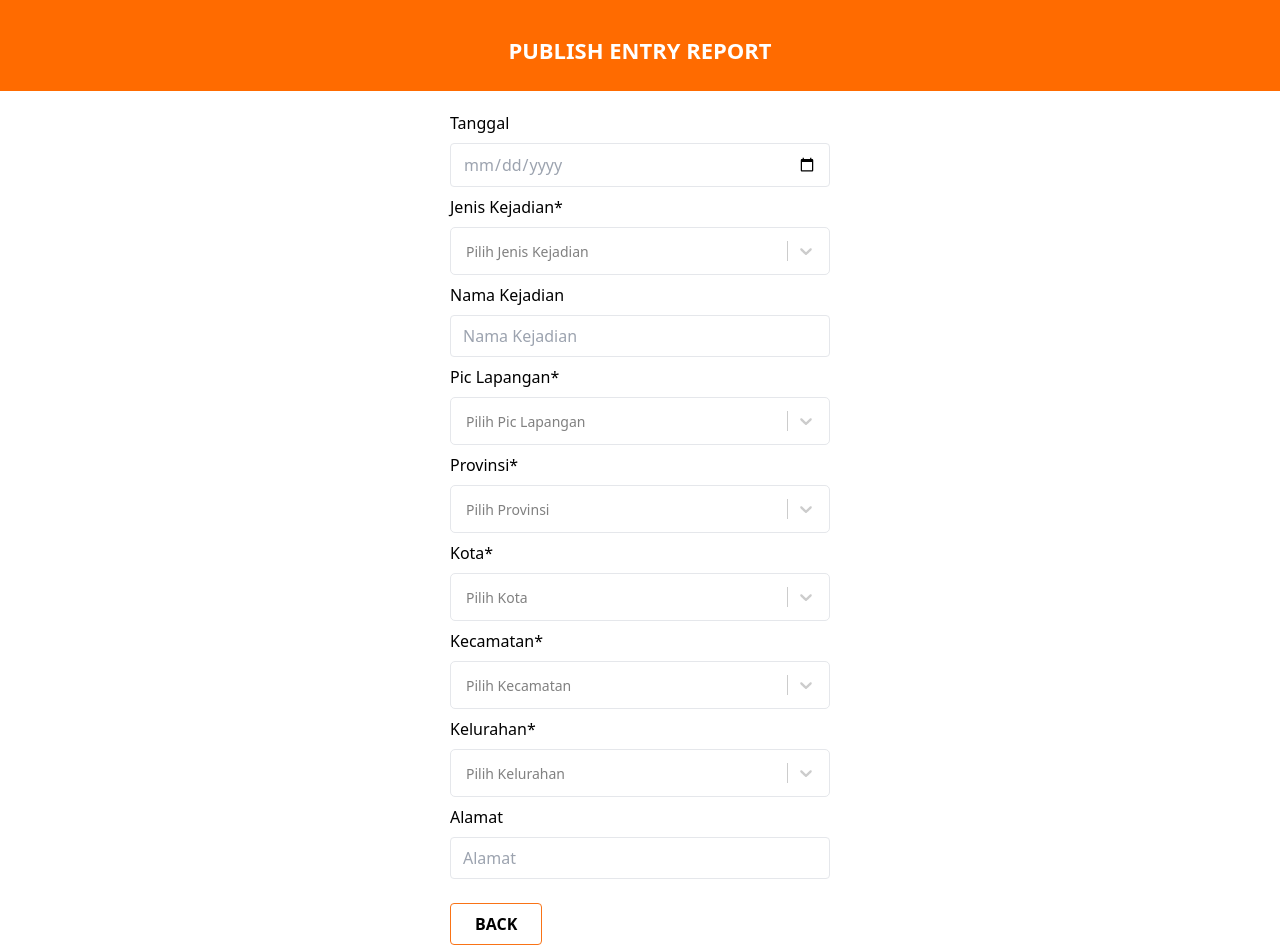
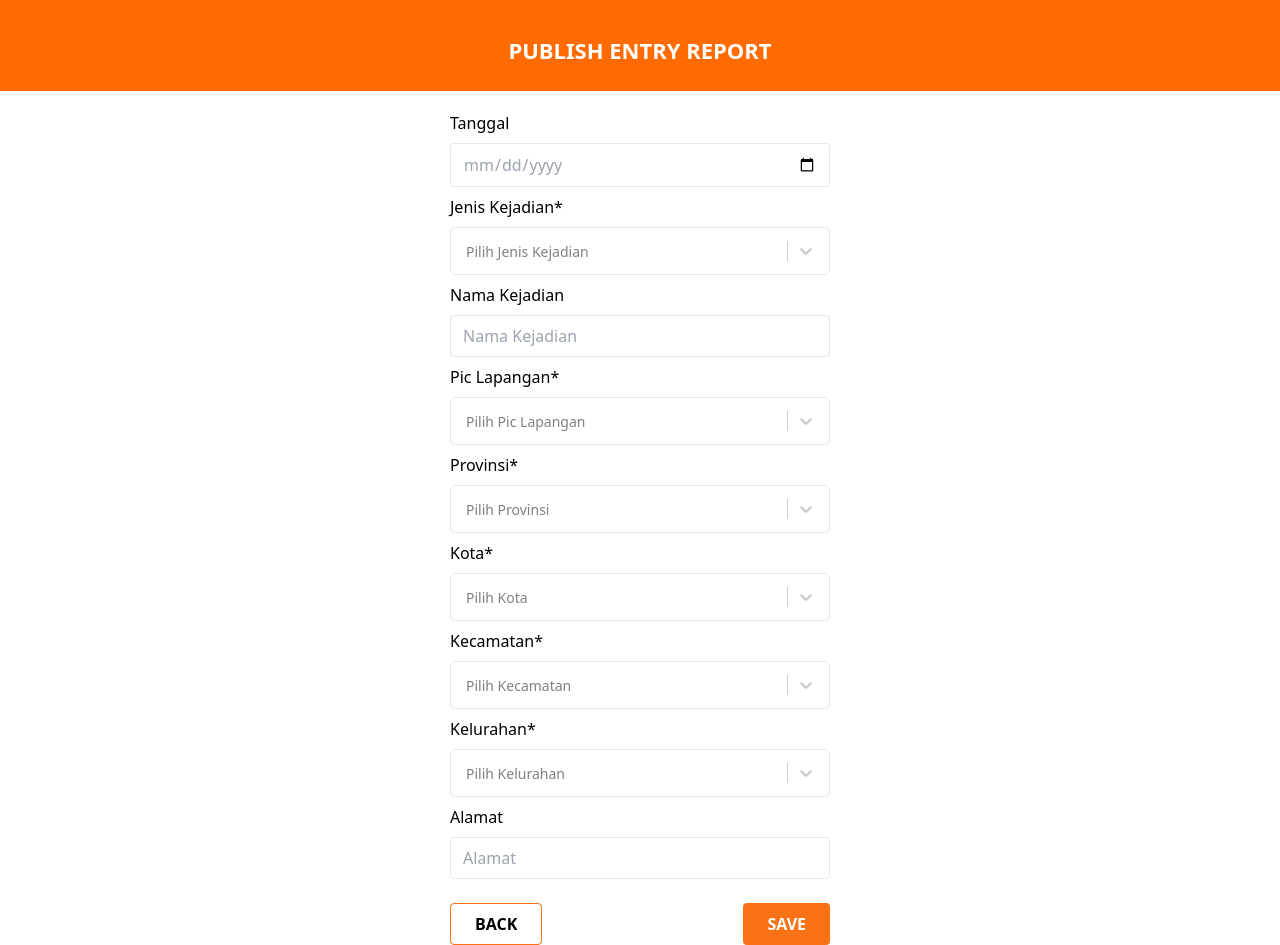
Before and after one commit to MeledakCik/Humanitarian, a Next.js app: page /createsitreppublish in a window 1280 px wide. Built offline with nearby package versions, Linux system fonts and the light colour scheme; no server answers.

Commit message:
update create sitrep route

```diff
--- a/app/createsitreppublish/page.js
+++ b/app/createsitreppublish/page.js
@@ -1,10 +1,11 @@
 "use client";
+import { useRouter } from 'next/navigation';
 import { useState, useEffect } from "react";
 import Link from "next/link";
-import { useRouter } from "next/router";
 import Select from "react-select";
 
 export default function Sitrep() {
+    const router = useRouter();
     const [formData, setFormData] = useState([
         {
             date: "",
@@ -27,7 +28,6 @@ export default function Sitrep() {
     const [kelurahanOptions, setKelurahanOptions] = useState([]);
     const [jenis_kejadianOptions, setJenis_kejadianOptions] = useState([]);
     const [pic_lapanganOptions, setPic_lapanganOptions] = useState([]);
-    const router = useRouter();
 
     useEffect(() => {
         const fetchJenis_kejadian = async () => {
@@ -430,6 +430,12 @@ export default function Sitrep() {
                                 BACK
                             </button>
                         </a>
+                        <button
+                            type="submit"
+                            className="bg-orange-500 text-white py-2 px-6 font-bold rounded"
+                        >
+                            SAVE
+                        </button>
                     </div>
                     {message && (
                         <p className="mt-4 text-center text-green-500">{message}</p>
```
Also changed, not shown: 1 other file (tests, documents, lock files or other folders).
